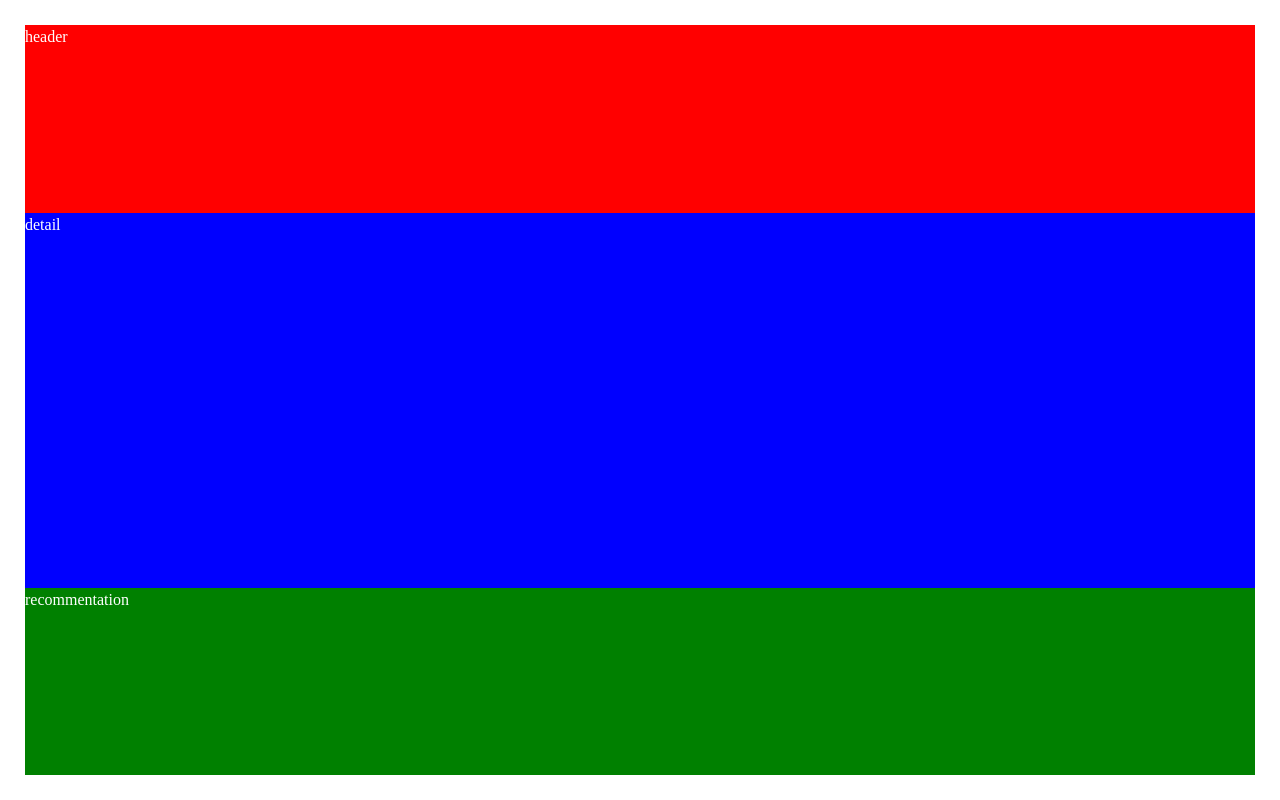
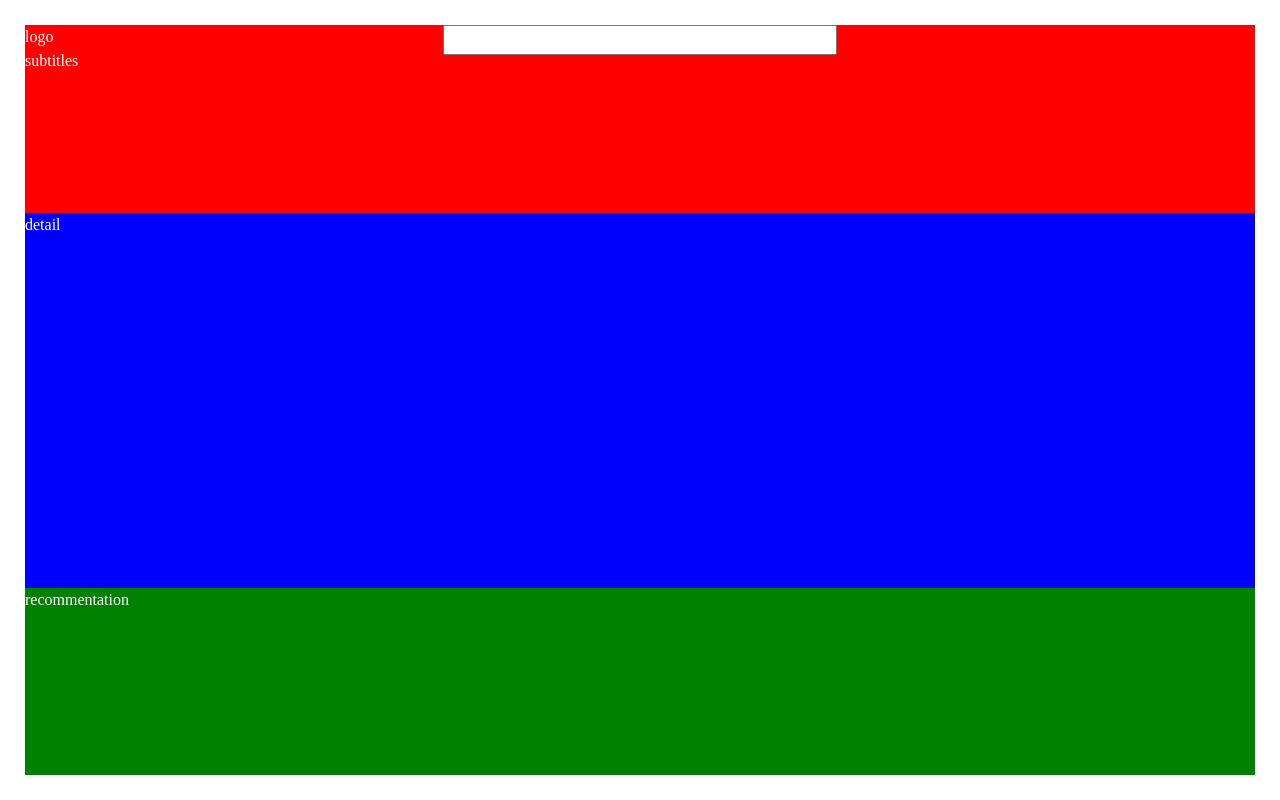
Before and after one commit to romainpro/tv_show_adviser, a React (Create React App) app: page / in a window 1280 px wide. Built offline with nearby package versions, Linux system fonts and the light colour scheme; no server answers; a web font is replaced by a local one.

Commit message:
add_APi_TVShow and axios

```diff
--- a/package.json
+++ b/package.json
@@ -6,6 +6,7 @@
     "@testing-library/jest-dom": "^5.17.0",
     "@testing-library/react": "^13.4.0",
     "@testing-library/user-event": "^13.5.0",
+    "axios": "^1.5.0",
     "react": "^18.2.0",
     "react-dom": "^18.2.0",
     "react-scripts": "5.0.1",
--- a/src/App.jsx
+++ b/src/App.jsx
@@ -1,10 +1,22 @@
 import s from "./style.module.css";
 import "./global.css";
+import { TVShowAPI } from "./api/tv_show";
 
+TVShowAPI.fetchpopular()
 export function App(){
     return (
     <div className={s.main_container}>
-        <div className={s.header}>header</div>
+        <div className={s.header}>
+            <div className="row">
+                <div className="col-4">
+                    <div>logo</div>
+                    <div>subtitles</div>
+            </div>
+                <div className="col-sm-12 col-md-4">
+                    <input style={{width: "100%" }}type="tex"/>
+                </div>
+            </div>
+        </div>
         <div className={s.show_tv_detail}>detail</div>
         <div className={s.recommentation}>recommentation</div>
     </div>
--- /dev/null
+++ b/src/api/tv_show.js
@@ -0,0 +1,12 @@
+import axios from "axios";
+const BASE_URl = "https://api.themoviedb.org/3/"
+const API_KEY_PARAM = "?api_key=bb7158e4024de2a33a15f580dc512189"
+
+
+export class TVShowAPI{
+   static async fetchpopular(){
+         const response = await axios.get(`${BASE_URl}tv/popular${API_KEY_PARAM}`);
+         console.log("***",response.data.results)
+        return response.data.results;
+    }
+}
```
Also changed, not shown: 1 other file (tests, documents, lock files or other folders).
